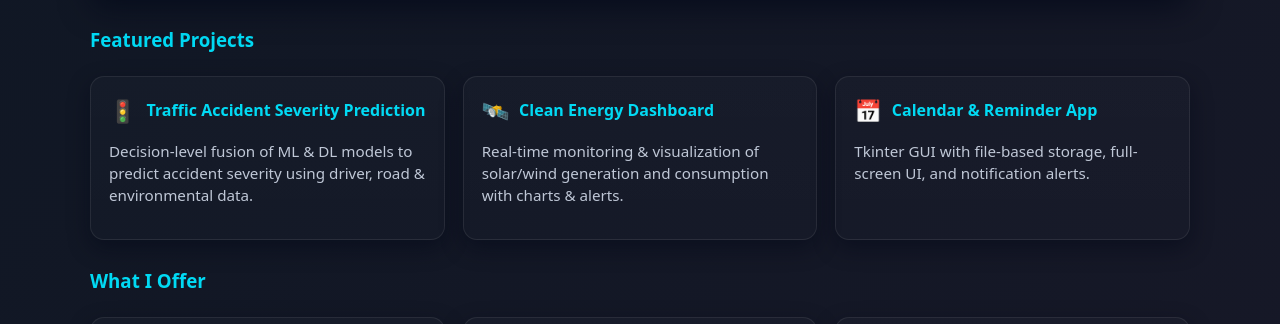
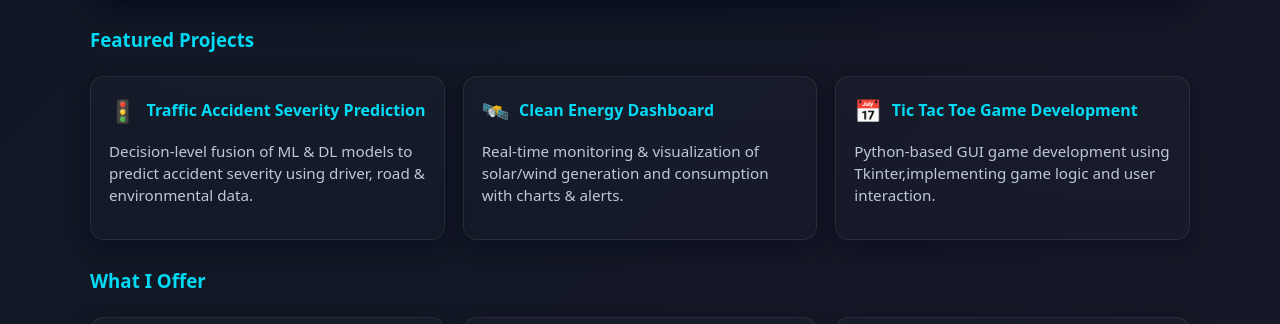
Before and after one commit to chandanamahadesh/chandana.github.io, a plain HTML site: page index.html in a window 1280 px wide. Shown: the part 403-727 px from the top of the page. Drawn offline with nearby package versions, Linux system fonts and the light colour scheme.

Commit message:
Update index.html

```diff
--- a/index.html
+++ b/index.html
@@ -58,8 +58,8 @@
             <p class="project-desc">Real-time monitoring & visualization of solar/wind generation and consumption with charts & alerts.</p>
           </div>
           <div class="card">
-            <div class="project-title"><div style="font-size:22px">📅</div><h4>Calendar & Reminder App</h4></div>
-            <p class="project-desc">Tkinter GUI with file-based storage, full-screen UI, and notification alerts.</p>
+            <div class="project-title"><div style="font-size:22px">📅</div><h4>Tic Tac Toe Game Development</h4></div>
+            <p class="project-desc">Python-based GUI game development using Tkinter,implementing game logic and user interaction.</p>
           </div>
         </div>
       </section>
```
